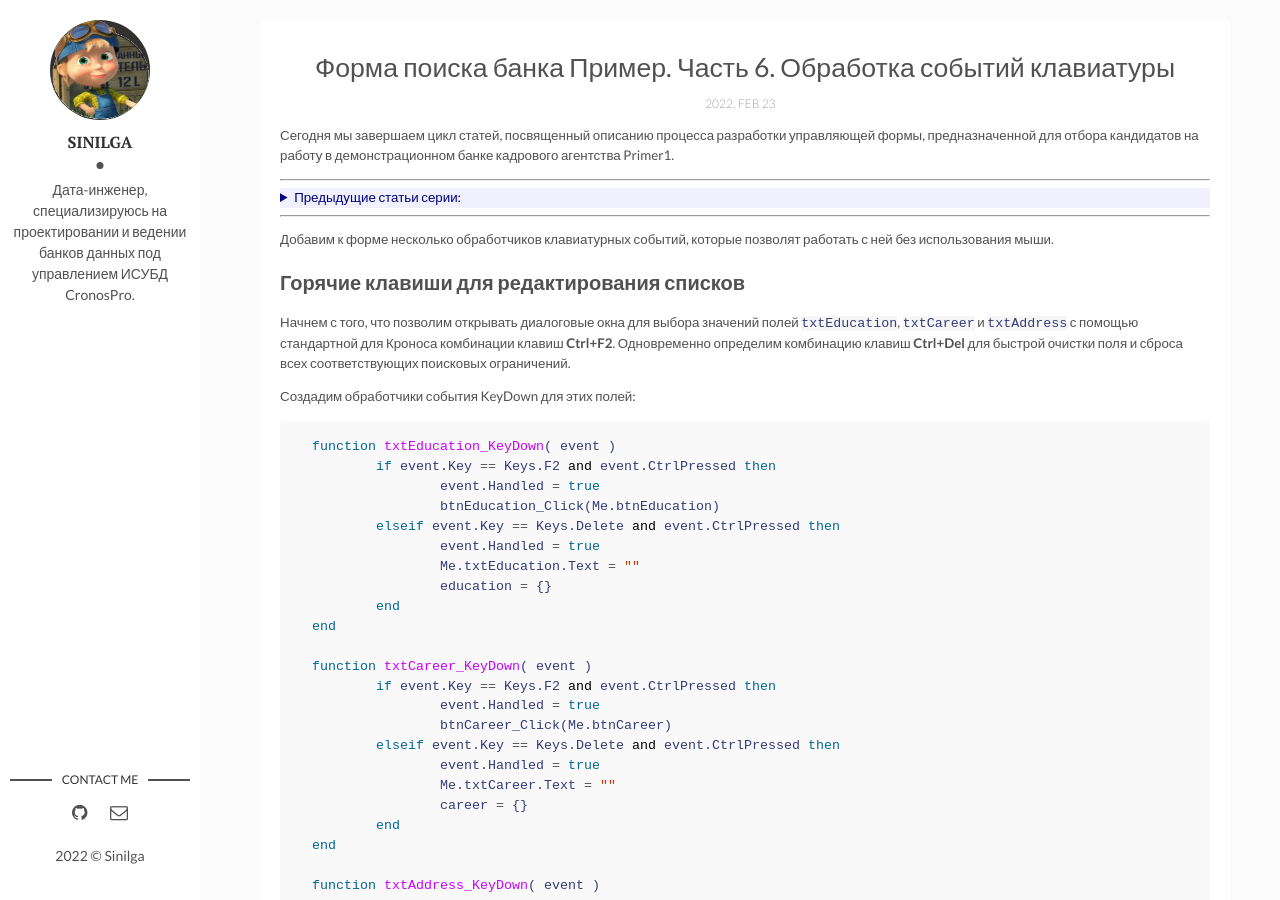
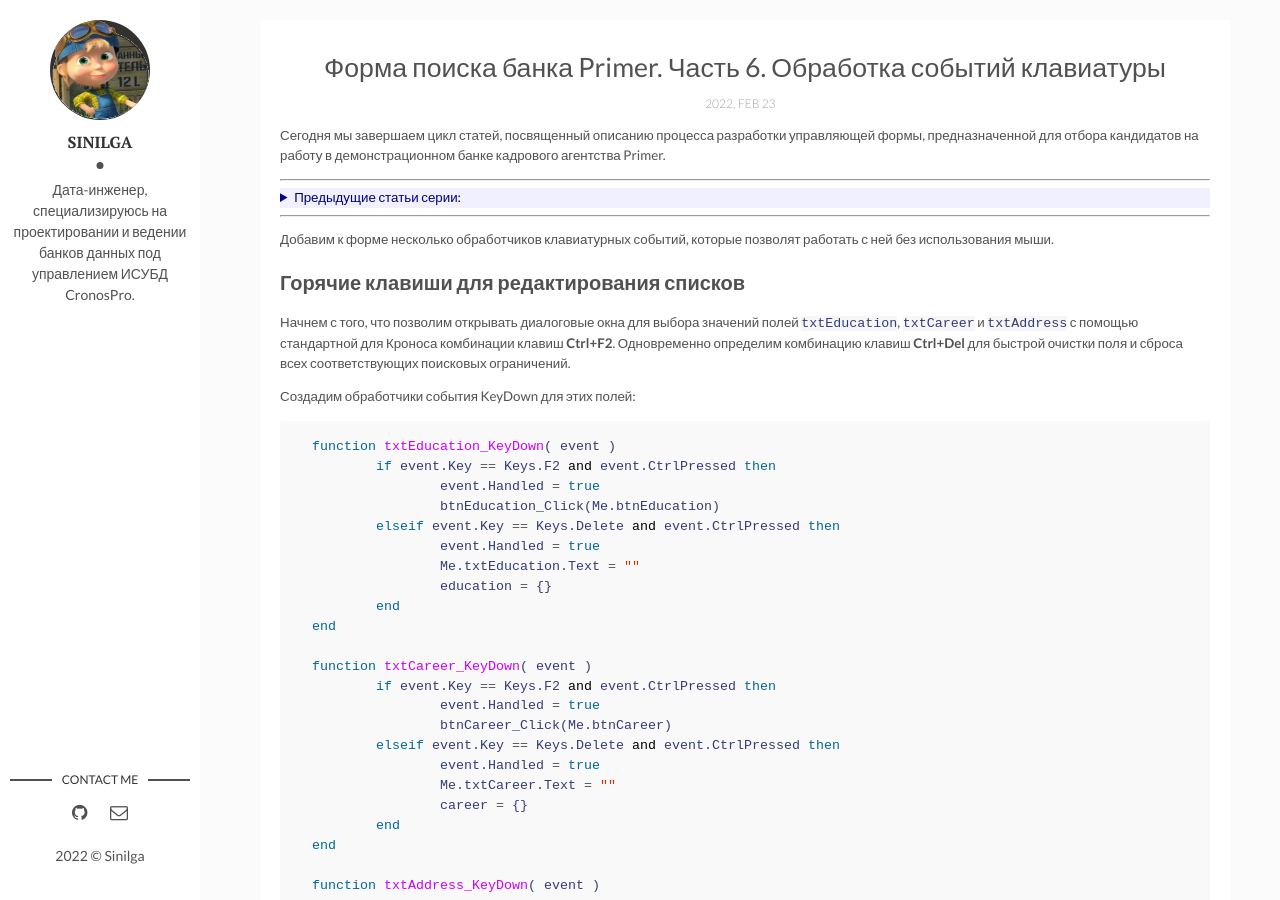
Before and after one commit to sinilga/cronospro, a Jekyll site: the page built from _posts/2022-02-23-findform_6.md, in a window 1280 px wide and 900 px high. Built offline with Jekyll 4.4.1, drawn with Linux system fonts in a browser that asks for light colours.

Commit message:
Update 2022-02-23-findform_6.md

```diff
--- a/_posts/2022-02-23-findform_6.md
+++ b/_posts/2022-02-23-findform_6.md
@@ -1,11 +1,11 @@
 ---
 layout: post
-title:  "Форма поиска банка Пример. Часть 6. Обработка событий клавиатуры"
+title:  "Форма поиска банка Primer. Часть 6. Обработка событий клавиатуры"
 date:   2022-02-23
 categories: CroLua
 ---
 
-Сегодня мы завершаем цикл статей, посвященный описанию процесса разработки управляющей формы, предназначенной для отбора кандидатов на работу в демонстрационном банке кадрового агентства Primer1.
+Сегодня мы завершаем цикл статей, посвященный описанию процесса разработки управляющей формы, предназначенной для отбора кандидатов на работу в демонстрационном банке кадрового агентства Primer.
 
 ----
 
```
